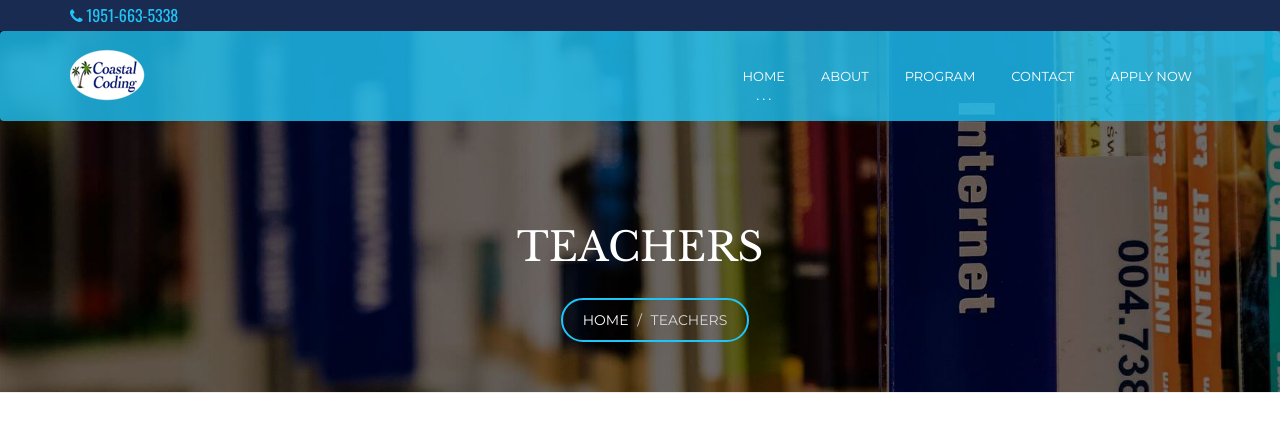
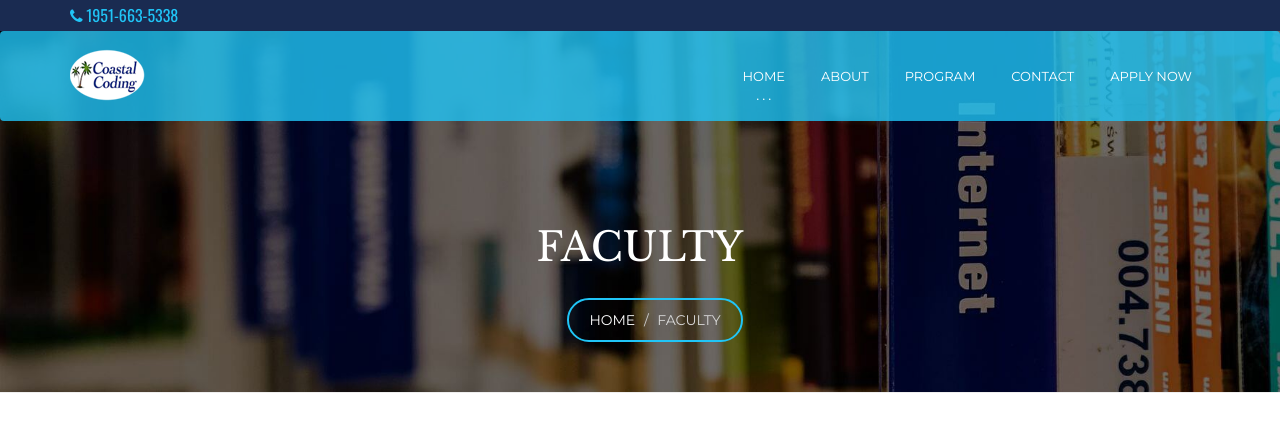
Before and after one commit to pfuzane1/Coastal-Coding, a Jekyll site: the page built from teachers.html, in a window 1280 px wide. Shown: the top 431 px of the page. Built offline with Jekyll 4.4.1, drawn with Linux system fonts in a browser that asks for light colours.

Commit message:
Changed teachers to faculty

```diff
--- a/teachers.html
+++ b/teachers.html
@@ -4,10 +4,10 @@ layout: default
 
     <div class="page-header">
         <div class="container">
-            <h1>Teachers</h1>
+            <h1>Faculty</h1>
             <ul class="breadcrumb">
                 <li><a href="index.html">Home</a></li>
-                <li class="active">Teachers</li>
+                <li class="active">Faculty</li>
             </ul>
         </div>
     </div>
```
